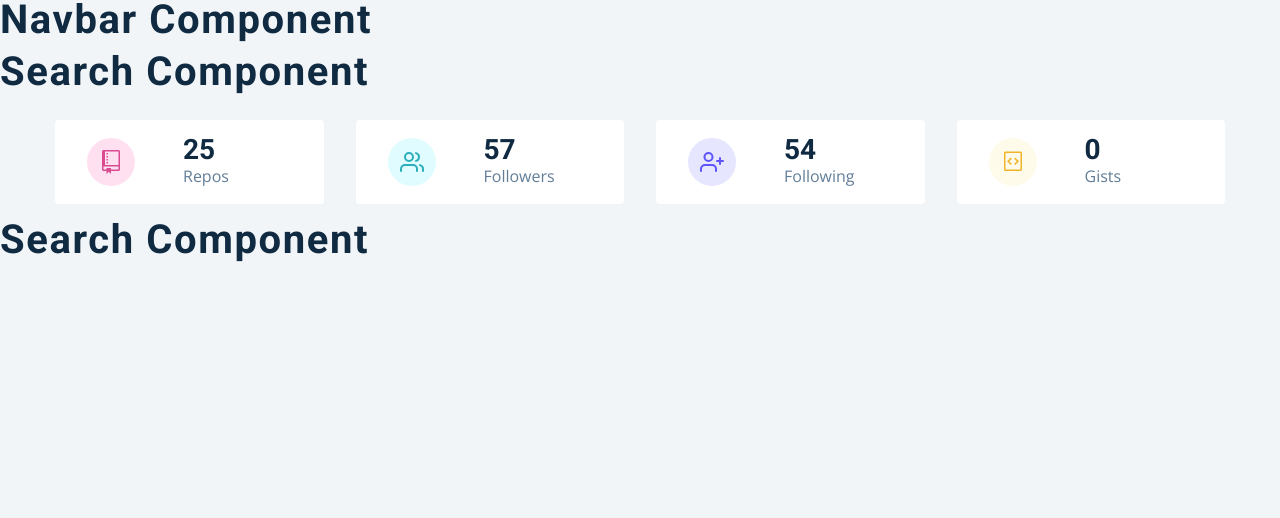
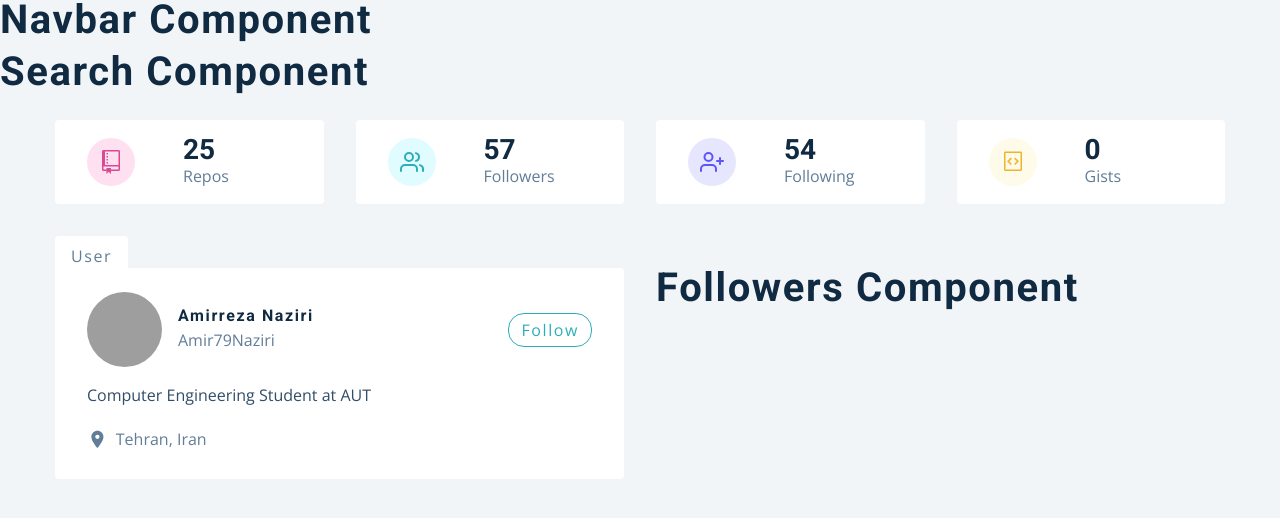
Before and after one commit to Amir79Naziri/githubUsersPanel_Project, a React (Create React App) app: page / in a window 1280 px wide. Shown: the top 518 px of the page. Built offline with nearby package versions, Linux system fonts and the light colour scheme; grey boxes are pictures that could not be loaded.

Commit message:
feat: complete card

```diff
--- a/src/components/Card.js
+++ b/src/components/Card.js
@@ -1,10 +1,55 @@
-import React from 'react';
+import React, { useContext } from 'react';
 import { GithubContext } from '../context/context';
 import styled from 'styled-components';
 import { MdBusiness, MdLocationOn, MdLink } from 'react-icons/md';
 const Card = () => {
-  return <h2>card component</h2>;
+  const {
+    gitHubUser: {
+      name,
+      avatar_url,
+      html_url,
+      company,
+      blog,
+      location,
+      login,
+      bio,
+    },
+  } = useContext(GithubContext);
+
+  return (
+    <Wrapper>
+      <header>
+        <img src={avatar_url} alt={login} />
+        <div>
+          <h4>{name}</h4>
+          <p>{login}</p>
+        </div>
+        <a href={html_url}>follow</a>
+      </header>
+      <p className="bio">{bio}</p>
+      <div className="links">
+        {company && (
+          <p>
+            <MdBusiness />
+            {company}
+          </p>
+        )}
+        {location && (
+          <p>
+            <MdLocationOn />
+            {location}
+          </p>
+        )}
+        {blog && (
+          <a href={`https://${blog}`}>
+            <MdLink></MdLink> {blog}
+          </a>
+        )}
+      </div>
+    </Wrapper>
+  );
 };
+
 const Wrapper = styled.article`
   background: var(--clr-white);
   padding: 1.5rem 2rem;
--- a/src/components/User.js
+++ b/src/components/User.js
@@ -3,7 +3,14 @@
 import Card from './Card';
 import Followers from './Followers';
 const User = () => {
-  return <h2>search component</h2>;
+  return (
+    <section className="section">
+      <Wrapper className="section-center">
+        <Card />
+        <Followers />
+      </Wrapper>
+    </section>
+  );
 };
 
 const Wrapper = styled.div`
```
